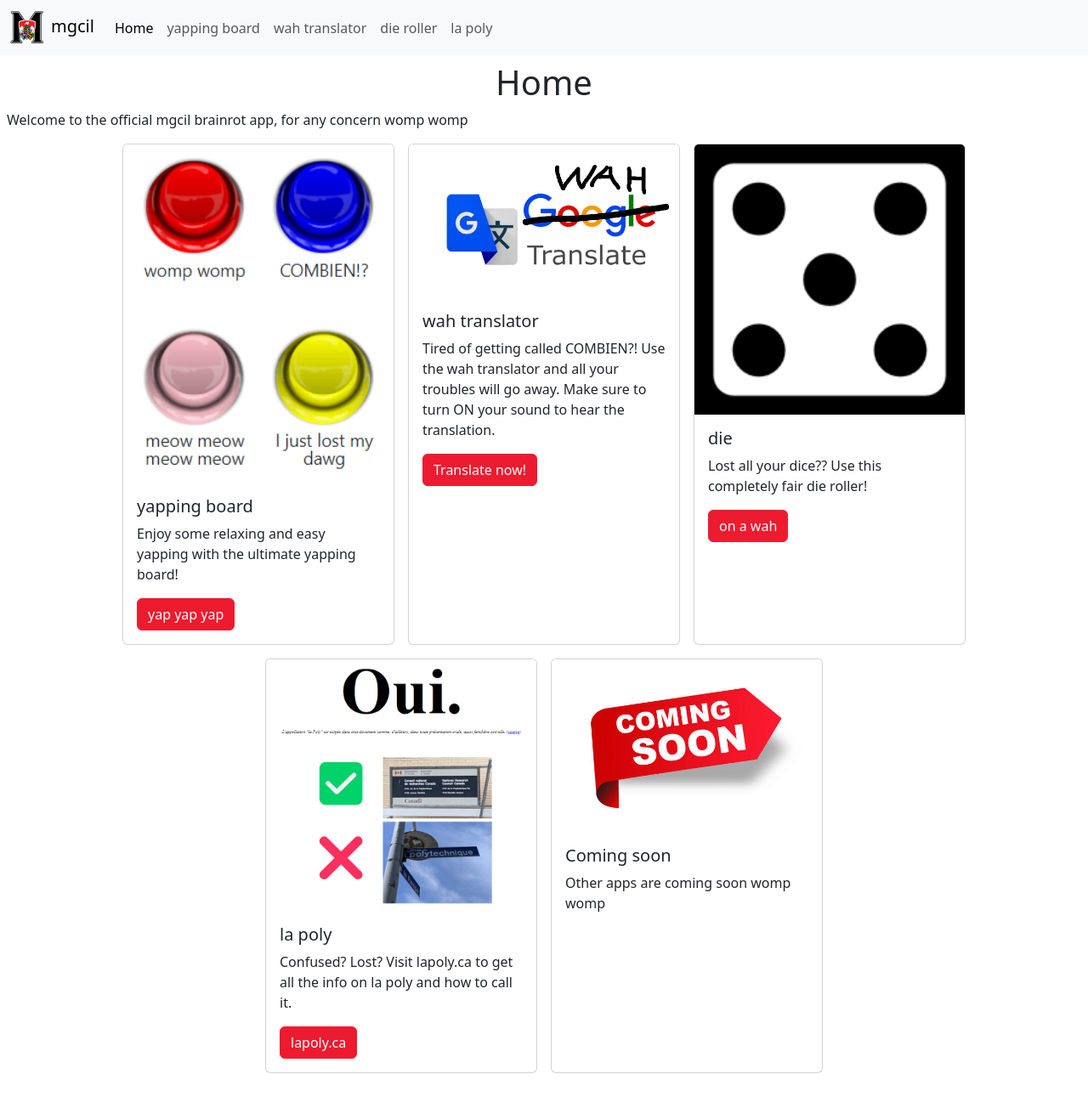
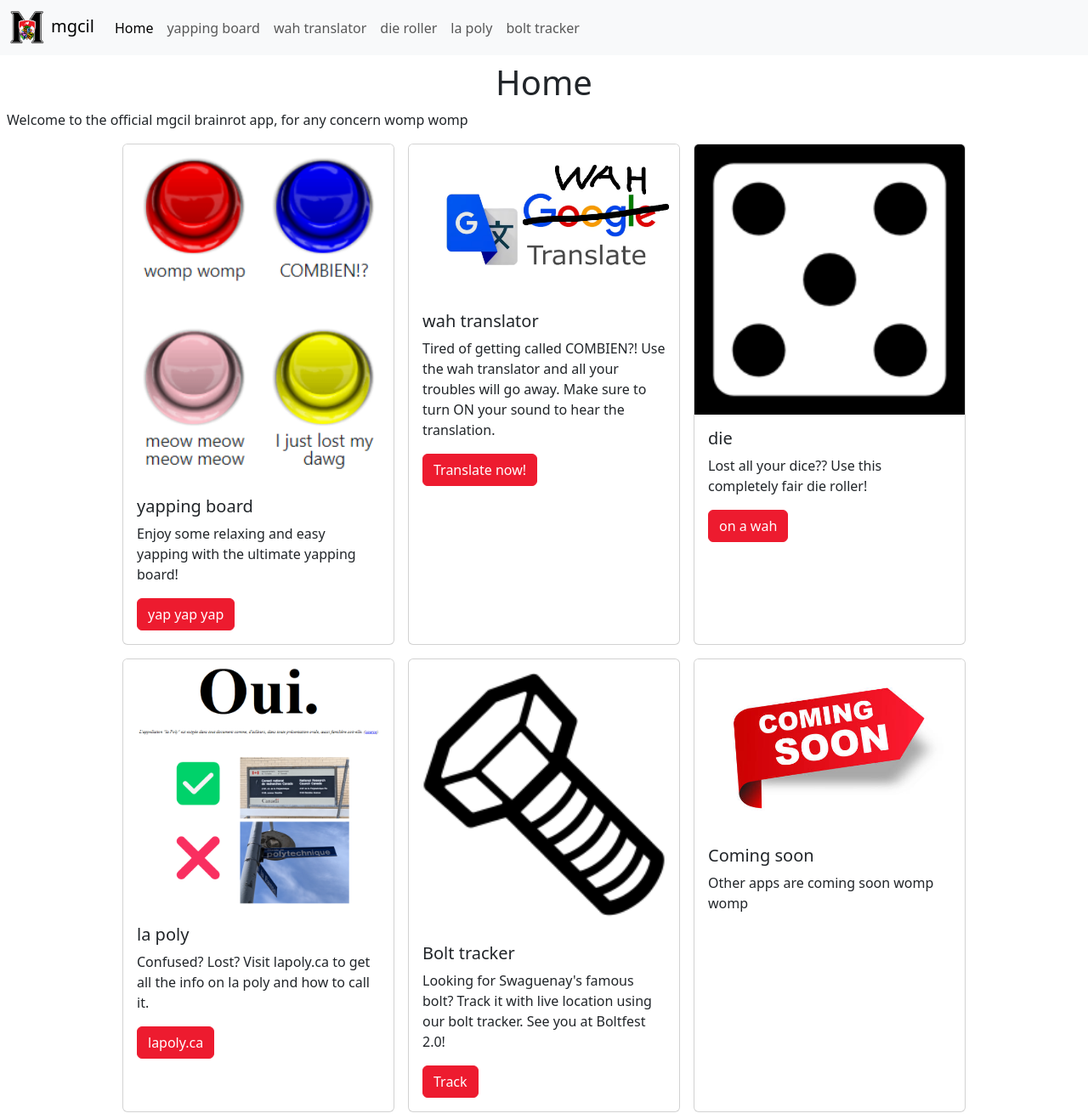
Before and after one commit to Fontaine44/mgcil, an Angular app in the folder frontend/mgcil/: page / in a window 1280 px wide. Shown: the whole page at 85% size. Before the commit the page ends 1271 px from the top, so only its background shows below. Built offline with nearby package versions, Linux system fonts and the light colour scheme.

Commit message:
Add bolt-tracker

```diff
--- a/frontend/mgcil/src/app/app.routes.ts
+++ b/frontend/mgcil/src/app/app.routes.ts
@@ -24,6 +24,10 @@ export const routes: Routes = [
     loadComponent: () => import('./components/lapoly/lapoly.component').then(m => m.LapolyComponent)
   },
   {
+    path: 'bolt-tracker',
+    loadComponent: () => import('./components/bolt/bolt.component').then(m => m.BoltComponent)
+  },
+  {
     path: '**',
     redirectTo: '',
   }
--- /dev/null
+++ b/frontend/mgcil/src/app/components/bolt/bolt.component.html
@@ -0,0 +1,7 @@
+<div class="d-flex flex-column justify-content-center gap-2 p-2">
+  <h1 class="text-center">Bolt tracker <img src="bolt.png" alt="Bolt icon" style="height: 1em; padding-bottom: 5px;"></h1>
+
+  <span class="blinky">LIVE LOCATION</span>
+
+  <div style="overflow:hidden;resize:none;max-width:100%;height:500px;"><div id="canvas-for-googlemap" style="height:100%; width:100%;max-width:100%;"><iframe style="height:100%;width:100%;border:0;" frameborder="0" src="https://www.google.com/maps/embed/v1/place?q=46.34873476784162,+-72.57707631204534&key=AIzaSyBFw0Qbyq9zTFTd-tUY6dZWTgaQzuU17R8"></iframe></div><a class="from-embedmap-code" href="https://kbj9qpmy.com/hrn" id="get-data-for-map">Hosting Right Now</a><style>#canvas-for-googlemap img.text-marker{max-width:none!important;background:none!important;}img{max-width:none}</style></div>
+</div>
--- /dev/null
+++ b/frontend/mgcil/src/app/components/bolt/bolt.component.scss
@@ -0,0 +1,11 @@
+.blinky {
+  animation: blinker 1s linear infinite;
+  color: red;
+  font-weight: bold;
+}
+
+@keyframes blinker {
+  50% {
+    opacity: 0;
+  }
+}
--- a/frontend/mgcil/src/app/components/home/home.component.html
+++ b/frontend/mgcil/src/app/components/home/home.component.html
@@ -51,6 +51,18 @@
     </div>
 
     <div class="card" style="width: 20rem;">
+      <a routerLink="/bolt-tracker">
+        <img src="bolt.png" class="card-img-top" alt="...">
+      </a>
+
+      <div class="card-body">
+        <h5 class="card-title">Bolt tracker</h5>
+        <p class="card-text">Looking for Swaguenay's famous bolt? Track it with live location using our bolt tracker. See you at Boltfest 2.0!</p>
+        <a routerLink="/bolt-tracker" class="btn btn-primary">Track</a>
+      </div>
+    </div>
+
+    <div class="card" style="width: 20rem;">
       <img src="coming_soon.png" class="card-img-top" alt="...">
       <div class="card-body">
         <h5 class="card-title">Coming soon</h5>
--- a/frontend/mgcil/src/app/shared/components/navbar/navbar.component.html
+++ b/frontend/mgcil/src/app/shared/components/navbar/navbar.component.html
@@ -24,6 +24,9 @@
         <li class="nav-item">
           <a class="nav-link" routerLink="/lapoly.ca" routerLinkActive="active">la poly</a>
         </li>
+        <li class="nav-item">
+          <a class="nav-link" routerLink="/bolt-tracker" routerLinkActive="active">bolt tracker</a>
+        </li>
       </ul>
     </div>
   </div>
```
Also changed, not shown: frontend/mgcil/src/app/components/bolt/bolt.component.ts (added, +13 -0 lines), frontend/mgcil/public/bolt.png (added), 1 other file (tests, documents, lock files or other folders).
